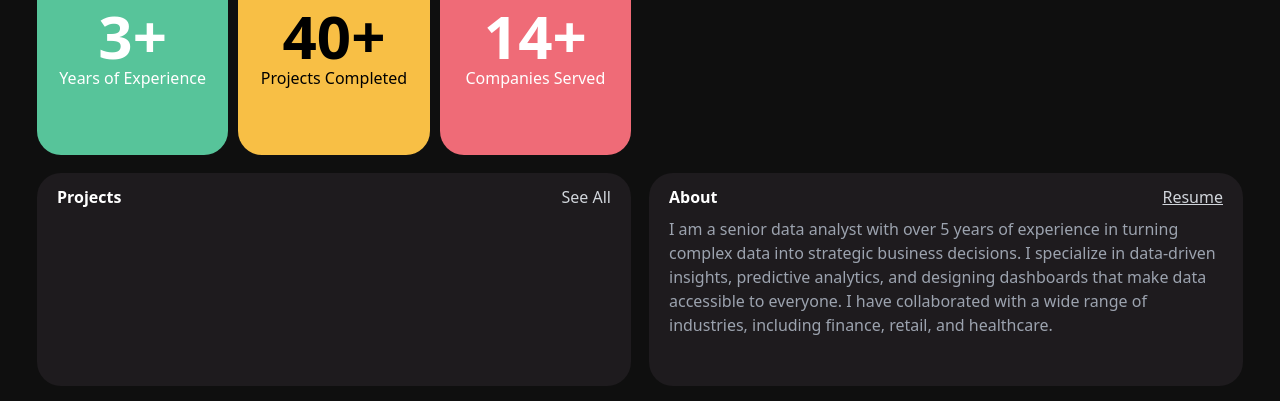
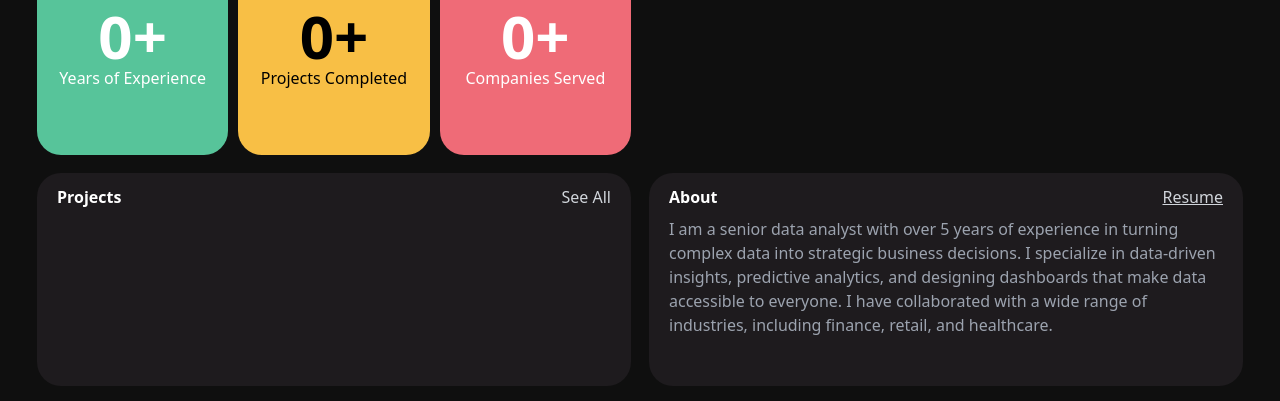
Before and after one commit to Bablu08/Bijaya-Portfolio, a website built with Vite: page index.html in a window 1280 px wide. Shown: the part 320-721 px from the top of the page. Built offline with nearby package versions, Linux system fonts and the light colour scheme.

Commit message:
index.html

```diff
--- a/index.html
+++ b/index.html
@@ -42,18 +42,19 @@
         </div>
         <div class="grid grid-cols-3 gap-2.5">
             <div class="bg-green text-white rounded-3xl flex items-center justify-center flex-col">
-                <p class="text-6xl font-semibold">3+</p>
+                <p id="experience-count" class="text-6xl font-semibold">0+</p>
                 <p>Years of Experience</p>
             </div>
             <div class="bg-yellow rounded-3xl flex items-center justify-center flex-col">
-                <p class="text-6xl font-semibold">40+</p>
+                <p id="projects-count" class="text-6xl font-semibold">0+</p>
                 <p>Projects Completed</p>
             </div>
             <div class="bg-pink text-white rounded-3xl flex items-center justify-center flex-col">
-                <p class="text-6xl font-semibold">14+</p>
+                <p id="companies-count" class="text-6xl font-semibold">0+</p>
                 <p>Companies Served</p>
             </div>
         </div>
+
         <div class="bg-dark2 rounded-3xl px-5 py-3">
             <div class="text-white flex justify-between mb-2">
                 <p class="font-semibold">Projects</p>
@@ -126,5 +127,8 @@
       agent-id="b4683425-7538-4dbf-a9a2-a29cecf81945"
       language-code="en"
     ></df-messenger>
+
+    <!-- script -->
+    <script src="script.js"></script>
 </body>
 </html>
```
